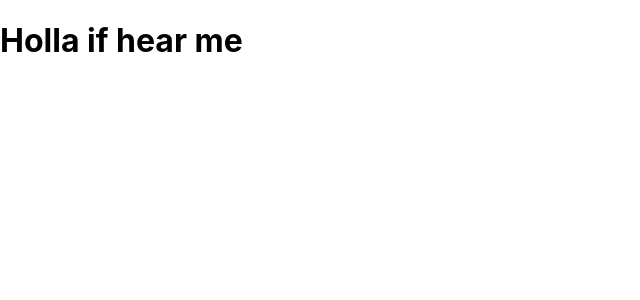
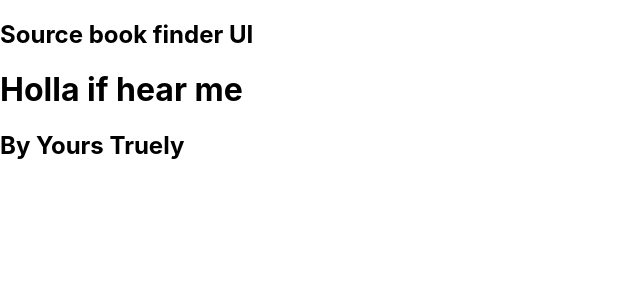
Before and after one commit to CedricEYK/source-book-finder, a React (Create React App) app in the folder src/frontend/: page / in a window 1280 px wide. Shown: the top 300 px of the page, without its empty margins (0-640 px from the left). Built offline with nearby package versions, Linux system fonts and the light colour scheme.

Commit message:
change server name added jsx comp

```diff
--- a/src/frontend/package.json
+++ b/src/frontend/package.json
@@ -17,12 +17,6 @@
     "test": "react-scripts test",
     "eject": "react-scripts eject"
   },
-  "eslintConfig": {
-    "extends": [
-      "react-app",
-      "react-app/jest"
-    ]
-  },
   "browserslist": {
     "production": [
       ">0.2%",
--- a/src/frontend/src/App.js
+++ b/src/frontend/src/App.js
@@ -1,8 +1,14 @@
+import React from 'react';
+import HeaderCmpnt from './components/Header';
+import FooterCmpnt from './components/Footer';
+
 function App() {
   return (
-    <div>
+    <>
+      <HeaderCmpnt />
       <h1>Holla if hear me</h1>
-    </div>
+      <FooterCmpnt />
+    </>
   );
 }
 
--- /dev/null
+++ b/src/frontend/src/components/Footer.jsx
@@ -0,0 +1,17 @@
+import React from 'react'
+
+function Footer({text}) {
+  return (
+    <footer>
+      <div>
+        <h2>{ text }</h2>
+      </div>
+    </footer>
+  )
+}
+
+Footer.defaultProps = {
+  text: 'By Yours Truely'
+}
+
+export default Footer
--- /dev/null
+++ b/src/frontend/src/components/Header.jsx
@@ -0,0 +1,18 @@
+import React from 'react'
+
+function Header({text}) {
+  return (
+    <header>
+      <div>
+        <h2>{ text }</h2>
+      </div>
+    </header>
+
+  )
+}
+
+Header.defaultProps = {
+  text: 'Source book finder UI'
+}
+
+export default Header
--- a/src/frontend/src/index.js
+++ b/src/frontend/src/index.js
@@ -7,7 +7,8 @@ const root = ReactDOM.createRoot(document.getElementById('root'));
 root.render(
   <React.StrictMode>
     <App />
-  </React.StrictMode>
+  </React.StrictMode>,
+  document.getElementById('root')
 );
 
 // If you want to start measuring performance in your app, pass a function
```
Also changed, not shown: 2 other files (tests, documents, lock files or other folders).
